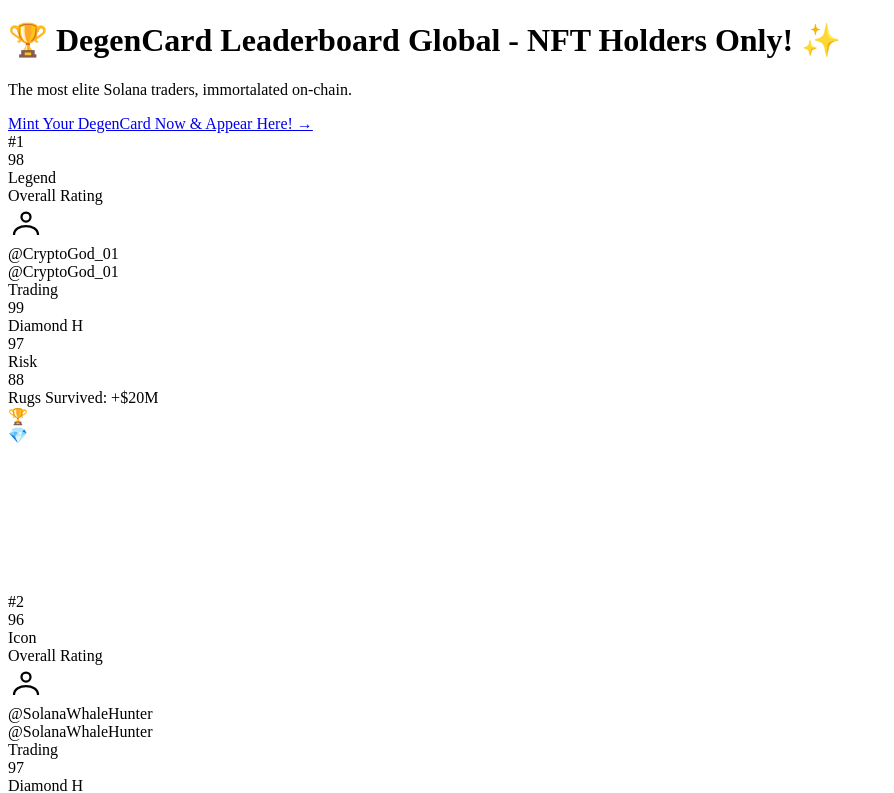
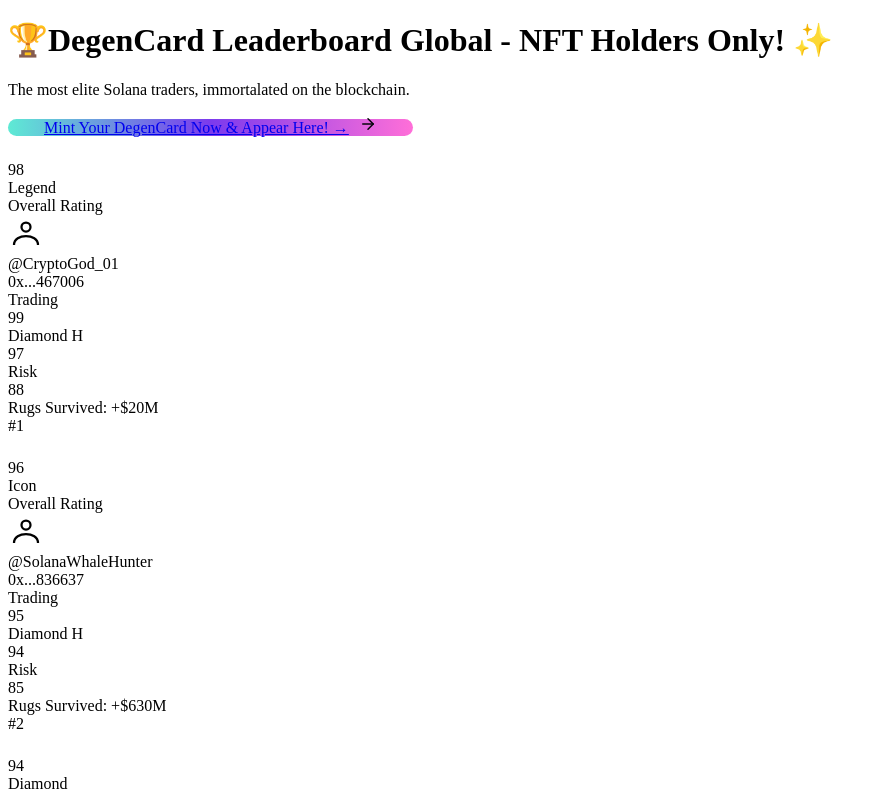
Before and after one commit to rxrmgg2srb-code/DegenScore-Card, a Next.js app: page / in a window 1280 px wide. Shown: the top 793 px of the page, without its empty margins (0-894 px from the left). Built offline with nearby package versions, Linux system fonts and the light colour scheme.

Commit message:
feat: add HeroButton component and UI tweaks

```diff
--- a/components/DegenCard.tsx
+++ b/components/DegenCard.tsx
@@ -4,90 +4,84 @@
 
 interface Stat {
   label: string;
-  value: number; // 0-100
+  value: number;
 }
 
-interface DegenCardProps {
+interface Props {
   rank?: number;
   username: string;
-  handle?: string;
   avatarUrl?: string;
-  overall: number; // 0-99
+  overall: number;
   tier: Tier;
-  stats: Stat[]; // e.g. Trading, Diamond Hands, Risk, Strategy, Luck, Safety
+  stats: Stat[];
   smallText?: string;
-  width?: number; // px
-  height?: number; // px
+  width?: number;
 }
-
-const TIER_GRADIENTS: Record<Tier, string> = {
-  legend: "bg-gradient-to-br from-pink-500 via-yellow-400 to-green-400",
-  icon: "bg-gradient-to-br from-purple-700 via-indigo-500 to-pink-500",
-  diamond: "bg-gradient-to-br from-cyan-400 via-sky-600 to-indigo-700",
-  gold: "bg-gradient-to-br from-yellow-400 via-orange-500 to-amber-600",
-  silver: "bg-gradient-to-br from-gray-300 via-slate-400 to-gray-500",
-  bronze: "bg-gradient-to-br from-amber-700 via-orange-600 to-rose-600",
-};
 
 export default function DegenCard({
   rank = 1,
   username,
-  handle,
   avatarUrl,
   overall,
   tier,
   stats,
   smallText,
-  width = 360,
-  height = 520,
-}: DegenCardProps) {
+  width = 320
+}: Props) {
   const tierLabel = {
     legend: "Legend",
     icon: "Icon",
     diamond: "Diamond",
     gold: "Gold",
     silver: "Silver",
-    bronze: "Bronze",
+    bronze: "Bronze"
+  }[tier];
+
+  // color per tier for small accents
+  const accent = {
+    legend: "from-pink-500 to-yellow-400",
+    icon: "from-purple-600 to-pink-500",
+    diamond: "from-cyan-400 to-indigo-500",
+    gold: "from-yellow-400 to-orange-400",
+    silver: "from-slate-300 to-gray-400",
+    bronze: "from-amber-600 to-rose-500"
   }[tier];
 
   return (
-    <div
-      className={`relative rounded-2xl shadow-2xl text-white p-5`}
-      style={{ width, height }}
-    >
-      <div
-        className={`absolute inset-0 rounded-2xl blur-sm opacity-50 ${TIER_GRADIENTS[tier]}`}
-        style={{ transform: "scale(1.03)" }}
-        aria-hidden
-      />
-      <div className="absolute inset-0 rounded-2xl bg-black/30 border border-white/10 backdrop-blur-sm" />
-
-      <div className="absolute -top-5 left-4">
-        <div className="flex items-center gap-2">
-          <div className="w-10 h-10 rounded-full bg-yellow-400 text-black flex items-center justify-center font-bold">
-            #{rank}
+    <div className="card-stack" style={{ width }}>
+      {/* layered stack effect */}
+      <div className="relative" aria-hidden>
+        <div className="absolute -left-3 -top-3 w-full" style={{ transform: "scale(0.98)", zIndex: 0 }}>
+          <div className="card-gradient-border" style={{ borderRadius: 20, padding: 6 }}>
+            <div className="card-inner" style={{ opacity: 0.06 }} />
+          </div>
+        </div>
+        <div className="absolute -left-6 -top-6 w-full" style={{ transform: "scale(0.96)", zIndex: 0 }}>
+          <div className="card-gradient-border" style={{ borderRadius: 20, padding: 6 }}>
+            <div className="card-inner" style={{ opacity: 0.03 }} />
           </div>
         </div>
       </div>
 
-      <div className="flex items-center justify-between mb-3">
+      {/* main card */}
+      <div className="card-gradient-border card-frame" style={{ borderRadius: 20 }}>
+        <div className="card-inner">
+          {/* top row */}
+          <div className="flex justify-between items-start mb-4">
             <div>
               <div className="flex items-center gap-2">
-            <div className="text-2xl font-extrabold">{overall}</div>
-            <div className="text-sm px-2 py-0.5 rounded-full bg-white/10">{tierLabel}</div>
+                <div className="text-xl font-bold">{overall}</div>
+                <div className={`text-xs px-2 py-0.5 rounded-full bg-white/6`}>{tierLabel}</div>
               </div>
-          <div className="text-xs text-white/70">Overall Rating</div>
+              <div className="small-muted text-xs">Overall Rating</div>
             </div>
 
-        <div className="flex flex-col items-end">
-          <div
-            className="w-20 h-20 rounded-full bg-white/10 overflow-hidden border border-white/20"
-            title={username}
-          >
+            <div className="text-right">
+              <div className="w-20 h-20 rounded-full bg-white/6 overflow-hidden border border-white/10">
                 {avatarUrl ? (
                   <img src={avatarUrl} alt={username} className="w-full h-full object-cover" />
                 ) : (
-              <div className="w-full h-full flex items-center justify-center text-white/60">
+                  <div className="w-full h-full flex items-center justify-center text-white/50">
                     <svg width="36" height="36" viewBox="0 0 24 24" fill="none">
                       <circle cx="12" cy="8" r="3" stroke="currentColor" strokeWidth="1.5" />
                       <path d="M4 20c0-4 4-6 8-6s8 2 8 6" stroke="currentColor" strokeWidth="1.5" />
@@ -95,36 +89,37 @@
                   </div>
                 )}
               </div>
-          <div className="mt-2 text-right">
-            <div className="font-semibold">{username}</div>
-            {handle && <div className="text-xs text-white/60">{handle}</div>}
-          </div>
             </div>
           </div>
 
-      <div className="mt-3 space-y-3">
+          {/* handle */}
+          <div className="mb-4">
+            <div className="font-semibold">{username}</div>
+            <div className="small-muted text-xs">0x...{String(Math.random()).slice(2,8)}</div>
+          </div>
+
+          {/* stats */}
+          <div className="space-y-4 mb-6">
             {stats.map((s) => (
-          <div key={s.label} className="flex items-center gap-3">
-            <div className="w-28 text-xs text-white/70">{s.label}</div>
-            <div className="flex-1 bg-white/5 rounded-full h-3 overflow-hidden">
-              <div
-                className="h-3 rounded-full"
-                style={{
-                  width: `${Math.max(2, s.value)}%`,
-                  background: "linear-gradient(90deg,#34d399,#60a5fa)",
-                }}
-              />
+              <div key={s.label}>
+                <div className="flex justify-between items-center mb-1">
+                  <div className="text-xs small-muted">{s.label}</div>
+                  <div className="text-xs font-semibold">{s.value}</div>
                 </div>
-            <div className="w-8 text-right text-xs">{s.value}</div>
+                <div className="stat-bar">
+                  <div className="stat-fill" style={{ width: `${Math.max(6, s.value)}%` }} />
+                </div>
               </div>
             ))}
           </div>
 
-      <div className="absolute bottom-5 left-5 right-5 flex items-center justify-between">
-        <div className="text-xs text-white/60">{smallText}</div>
+          {/* footer */}
+          <div className="flex items-center justify-between mt-auto">
+            <div className="small-muted text-xs">{smallText}</div>
             <div className="flex items-center gap-2">
-          <div className="w-7 h-7 rounded-full bg-white/5 flex items-center justify-center text-xs">🏆</div>
-          <div className="w-7 h-7 rounded-full bg-white/5 flex items-center justify-center text-xs">💎</div>
+              <div className={`rank-badge bg-gradient-to-br ${accent} text-black`}>#{rank}</div>
+            </div>
+          </div>
         </div>
       </div>
     </div>
--- /dev/null
+++ b/components/HeroButton.tsx
@@ -0,0 +1,30 @@
+import React from "react";
+
+type Props = {
+  href?: string;
+  children?: React.ReactNode;
+};
+
+export default function HeroButton({
+  href = "/api/generate-card",
+  children = "Mint Your DegenCard Now & Appear Here! →",
+}: Props) {
+  return (
+    <a
+      href={href}
+      className="btn-hero inline-flex items-center justify-center"
+      style={{
+        background: "linear-gradient(90deg,#5eead4,#7c3aed,#ff6fd8)",
+        paddingLeft: 36,
+        paddingRight: 36,
+        borderRadius: 999,
+      }}
+    >
+      <span style={{ marginRight: 10 }}>{children}</span>
+      <svg width="18" height="18" viewBox="0 0 24 24" fill="none" className="inline-block">
+        <path d="M5 12h14" stroke="#05060a" strokeWidth="2" strokeLinecap="round" strokeLinejoin="round" />
+        <path d="M12 5l7 7-7 7" stroke="#05060a" strokeWidth="2" strokeLinecap="round" strokeLinejoin="round" />
+      </svg>
+    </a>
+  );
+}
--- a/pages/index.tsx
+++ b/pages/index.tsx
@@ -1,4 +1,5 @@
 import Head from "next/head";
+import HeroButton from "../components/HeroButton";
 import DegenCard from "../components/DegenCard";
 
 export default function Home() {
@@ -6,52 +7,49 @@
     { username: "@CryptoGod_01", overall: 98, tier: "legend", smallText: "Rugs Survived: +$20M" },
     { username: "@SolanaWhaleHunter", overall: 96, tier: "icon", smallText: "Rugs Survived: +$630M" },
     { username: "@Diamond_HODL", overall: 94, tier: "diamond", smallText: "Total P&L: +$20M" },
+    { username: "@PaperHands", overall: 72, tier: "bronze", smallText: "Total P&L: -$1.2M" }
   ];
 
   return (
-    <div className="min-h-screen p-12">
+    <div className="min-h-screen pb-20">
       <Head>
         <title>DegenCard Leaderboard</title>
       </Head>
 
-      <header className="max-w-4xl mx-auto text-center mb-10">
-        <h1 className="text-4xl font-bold">🏆 DegenCard Leaderboard Global - NFT Holders Only! ✨</h1>
-        <p className="text-white/70 mt-2">The most elite Solana traders, immortalated on-chain.</p>
-        <div className="mt-6">
-          <a
-            className="inline-block px-8 py-3 bg-gradient-to-r from-cyan-400 to-purple-600 rounded-full text-black font-semibold"
-            href="/api/generate-card?username=CryptoGod_01&overall=98&tier=legend"
-          >
-            Mint Your DegenCard Now & Appear Here! →
-          </a>
+      <div className="max-w-6xl mx-auto px-6 pt-12">
+        <header className="text-center mb-12">
+          <h1 className="text-4xl md:text-5xl font-extrabold flex items-center justify-center gap-3">
+            <span role="img" aria-label="trophy">🏆</span>
+            DegenCard Leaderboard Global - NFT Holders Only! ✨
+          </h1>
+          <p className="text-white/70 mt-3 max-w-2xl mx-auto">The most elite Solana traders, immortalated on the blockchain.</p>
+          <div className="mt-8">
+            <HeroButton href="/api/generate-card" />
+          </div>
+        </header>
+
+        <div className="relative">
+          <div className="neon-streak" />
+          <main className="grid grid-cols-1 md:grid-cols-3 gap-8">
+            {/* place first two large cards top-left and top-center like in the image */}
+            <div className="col-span-1 flex justify-center">
+              <DegenCard rank={1} username={samples[0].username} overall={samples[0].overall} tier="legend" stats={[{label:"Trading",value:99},{label:"Diamond H",value:97},{label:"Risk",value:88}]} smallText={samples[0].smallText} />
+            </div>
+            <div className="col-span-1 flex justify-center">
+              <DegenCard rank={2} username={samples[1].username} overall={samples[1].overall} tier="icon" stats={[{label:"Trading",value:95},{label:"Diamond H",value:94},{label:"Risk",value:85}]} smallText={samples[1].smallText} />
+            </div>
+            <div className="col-span-1 flex justify-center">
+              <DegenCard rank={3} username={samples[2].username} overall={samples[2].overall} tier="diamond" stats={[{label:"Trading",value:93},{label:"Diamond H",value:90},{label:"Risk",value:80}]} smallText={samples[2].smallText} />
+            </div>
+
+            {/* second row smaller / repeated */}
+            <div className="col-span-1 flex justify-center">
+              <DegenCard rank={4} username={samples[3].username} overall={samples[3].overall} tier="bronze" stats={[{label:"Trading",value:72},{label:"Diamond H",value:60},{label:"Risk",value:70}]} smallText={samples[3].smallText} />
+            </div>
+            <div className="col-span-2" />
+          </main>
         </div>
-      </header>
-
-      <main className="max-w-5xl mx-auto grid grid-cols-1 md:grid-cols-3 gap-6">
-        {samples.map((s, i) => (
-          <div key={i} className="flex justify-center">
-            <DegenCard
-              rank={i + 1}
-              username={s.username}
-              handle={s.username}
-              overall={s.overall}
-              tier={(s.tier as any)}
-              stats={[
-                { label: "Trading", value: 99 - i * 2 },
-                { label: "Diamond H", value: 97 - i * 3 },
-                { label: "Risk", value: 88 - i * 4 },
-              ]}
-              smallText={s.smallText}
-              width={320}
-              height={460}
-            />
-          </div>
-        ))}
-      </main>
-
-      <footer className="max-w-4xl mx-auto text-center mt-12 text-white/60">
-        Built quick — server-side PNG generator + React component. Run npm install && npm run dev
-      </footer>
+      </div>
     </div>
   );
 }
--- a/styles/globals.css
+++ b/styles/globals.css
@@ -2,10 +2,105 @@
 @tailwind components;
 @tailwind utilities;
 
-html, body, #__next {
+/* base */
+html, body, #__next { height: 100%; }
+body {
+  background: radial-gradient(1200px 600px at 10% 10%, rgba(120,80,200,0.08), transparent),
+              radial-gradient(800px 400px at 90% 70%, rgba(60,200,240,0.04), transparent),
+              linear-gradient(180deg, #040414 0%, #061226 100%);
+  color: #fff;
+  font-family: Inter, ui-sans-serif, system-ui, -apple-system, "Segoe UI", Roboto, "Helvetica Neue", Arial;
+  -webkit-font-smoothing: antialiased;
+  -moz-osx-font-smoothing: grayscale;
+}
+
+/* subtle grid / scanlines */
+.bg-grid {
+  background-image:
+    linear-gradient(transparent 95%, rgba(255,255,255,0.02) 95%),
+    linear-gradient(90deg, rgba(255,255,255,0.01) 95%, transparent 95%);
+  background-size: 100% 40px, 40px 100%;
+}
+
+/* animated streaks */
+.neon-streak {
+  position: absolute;
+  inset: 0;
+  pointer-events: none;
+  background-image: linear-gradient(90deg, transparent, rgba(120,90,255,0.06) 30%, rgba(120,220,255,0.04) 55%, transparent);
+  animation: streak 8s linear infinite;
+  mix-blend-mode: screen;
+}
+@keyframes streak {
+  from { transform: translateX(-30%); }
+  to   { transform: translateX(30%); }
+}
+
+/* hero button */
+.btn-hero {
+  display: inline-flex;
+  align-items: center;
+  justify-content: center;
+  padding: 14px 34px;
+  border-radius: 999px;
+  font-weight: 700;
+  color: #05060a;
+  box-shadow: 0 6px 30px rgba(120,70,220,0.28), 0 2px 10px rgba(60,200,240,0.08);
+  transition: transform .12s ease, box-shadow .12s ease;
+}
+.btn-hero:active { transform: translateY(1px) scale(.995); }
+
+/* card custom extras */
+.card-stack {
+  perspective: 1200px;
+}
+.card-frame {
+  border-radius: 22px;
+  position: relative;
+  overflow: visible;
+}
+.card-gradient-border {
+  padding: 2px;
+  border-radius: 20px;
+  background: linear-gradient(135deg, #ff6fd8, #ffd86b 30%, #60d9c5 65%, #8b5cf6 100%);
+}
+.card-inner {
+  border-radius: 18px;
+  background: rgba(6,8,18,0.6);
+  padding: 20px;
+  min-width: 280px;
+  min-height: 420px;
+  position: relative;
+  box-shadow: 0 10px 40px rgba(2,4,10,0.6);
+  border: 1px solid rgba(255,255,255,0.04);
+}
+
+/* small badge */
+.rank-badge {
+  width: 40px;
+  height: 40px;
+  border-radius: 999px;
+  display: inline-flex;
+  align-items: center;
+  justify-content: center;
+  font-weight: 800;
+}
+
+/* stat bar custom */
+.stat-bar {
+  height: 8px;
+  border-radius: 999px;
+  background: rgba(255,255,255,0.06);
+  overflow: hidden;
+}
+.stat-fill {
   height: 100%;
+  border-radius: 999px;
+  background: linear-gradient(90deg,#34d399,#60a5fa);
 }
-body {
-  background: linear-gradient(180deg,#020617 0%, #061226 100%);
-  color: #fff;
+
+/* small translucent text */
+.small-muted {
+  color: rgba(255,255,255,0.6);
+  font-size: 13px;
 }
```
Also changed, not shown: package.json (+9 -8 lines), tailwind.config.js (+16 -3 lines), 1 other file (tests, documents, lock files or other folders). Lines whose indentation alone changed are shown as unchanged.
